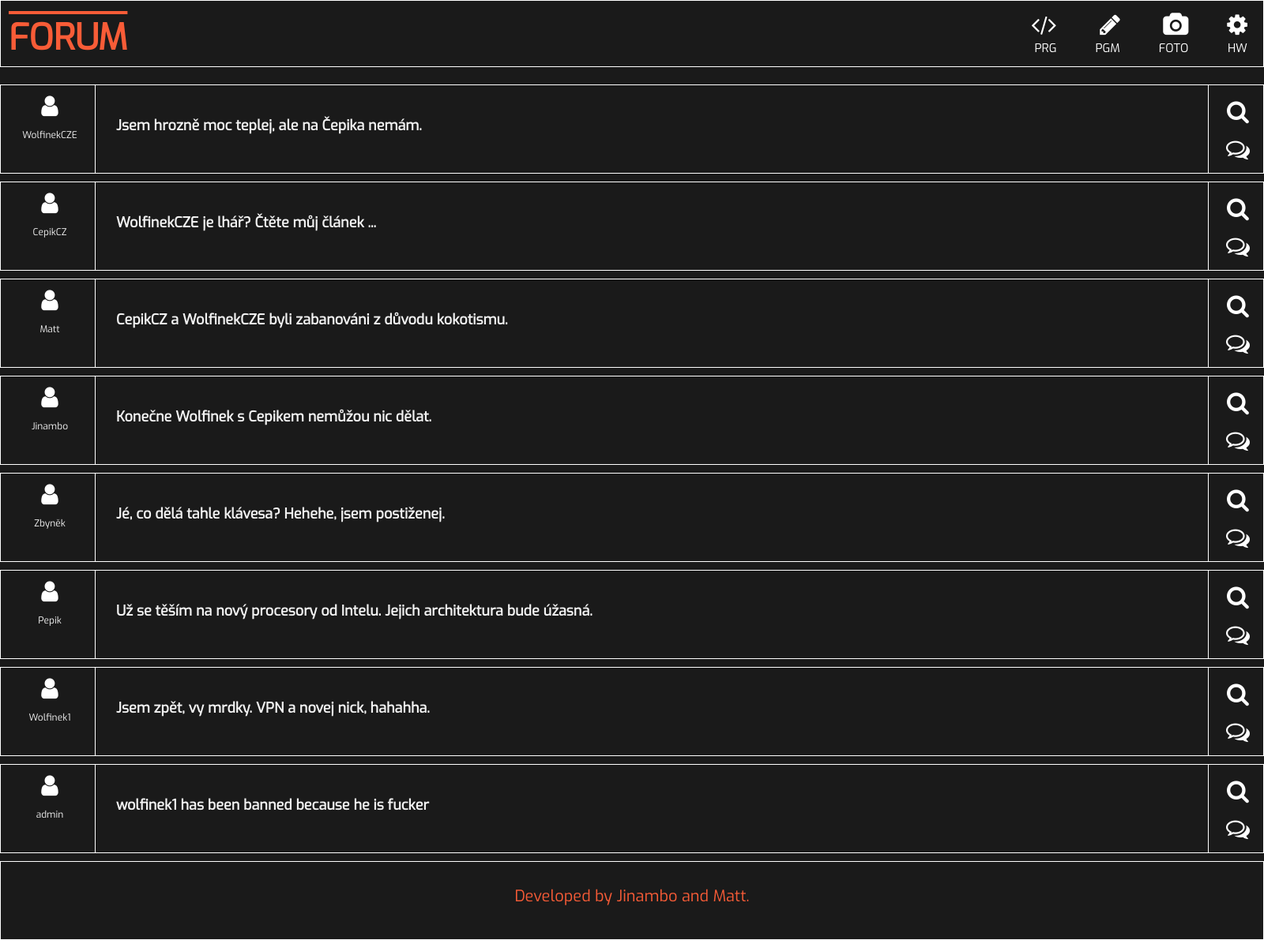
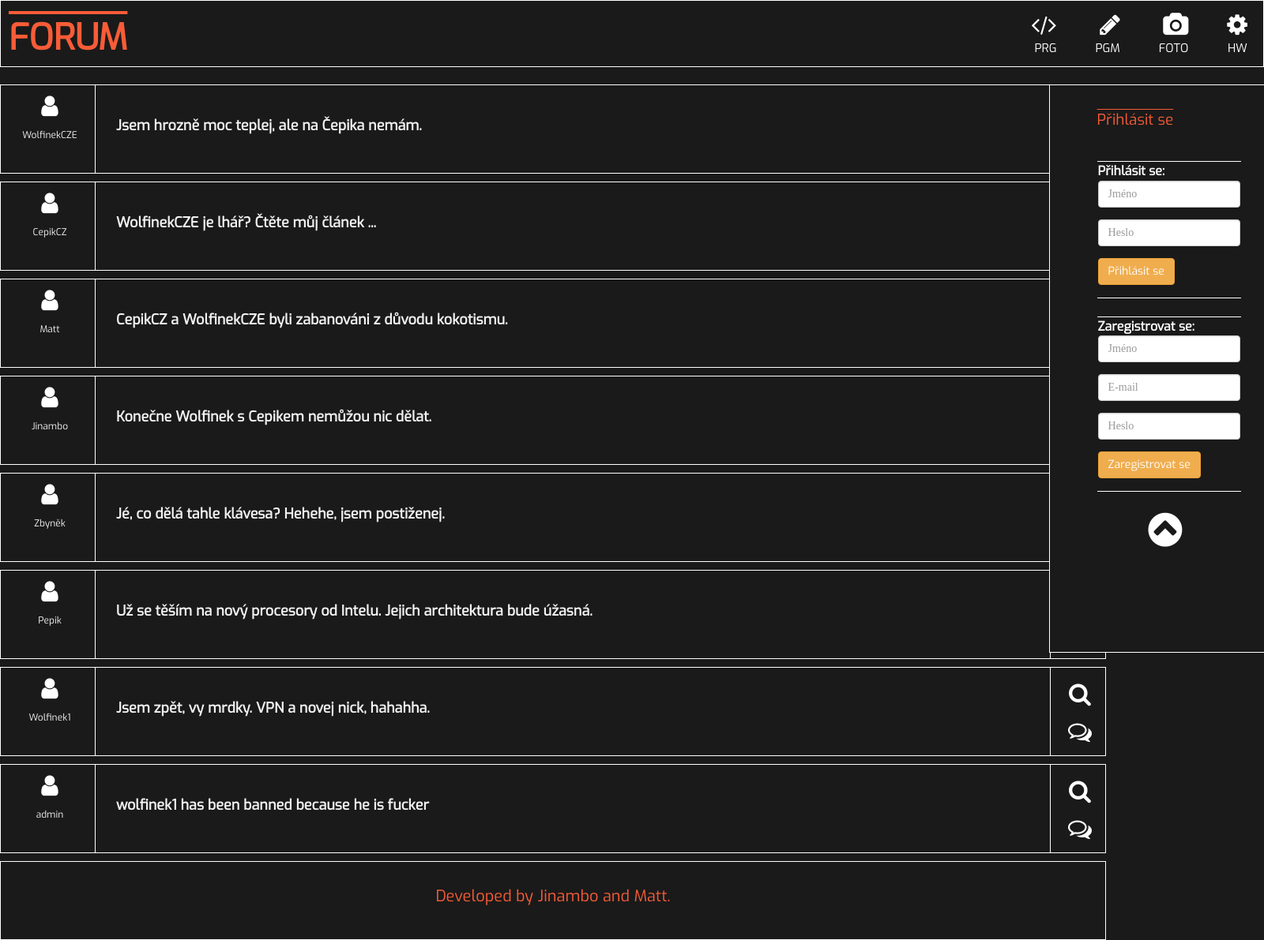
Before and after one commit to jinambo/jirkasrytr, a PHP site: page /index.html in a window 1600 px wide. Shown: the whole page at 79% size. Run offline with PHP 8.4, Linux system fonts and the light colour scheme.

Commit message:
Add files via upload

```diff
--- a/assets/css/style.css
+++ b/assets/css/style.css
@@ -648,13 +648,13 @@ height: 85px;
 
 @media screen and (max-width: 1920px) {
 #obsah table {
-  width: 1600px;
+  width: 1400px;
 }
 #sidebar {
-  left: 85%;
+  margin-left: 83%;
 }
 #footer {
-  width: 1600px;
+  width: 1400px;
 }
 #komentar table {
   width: 100%;
```
